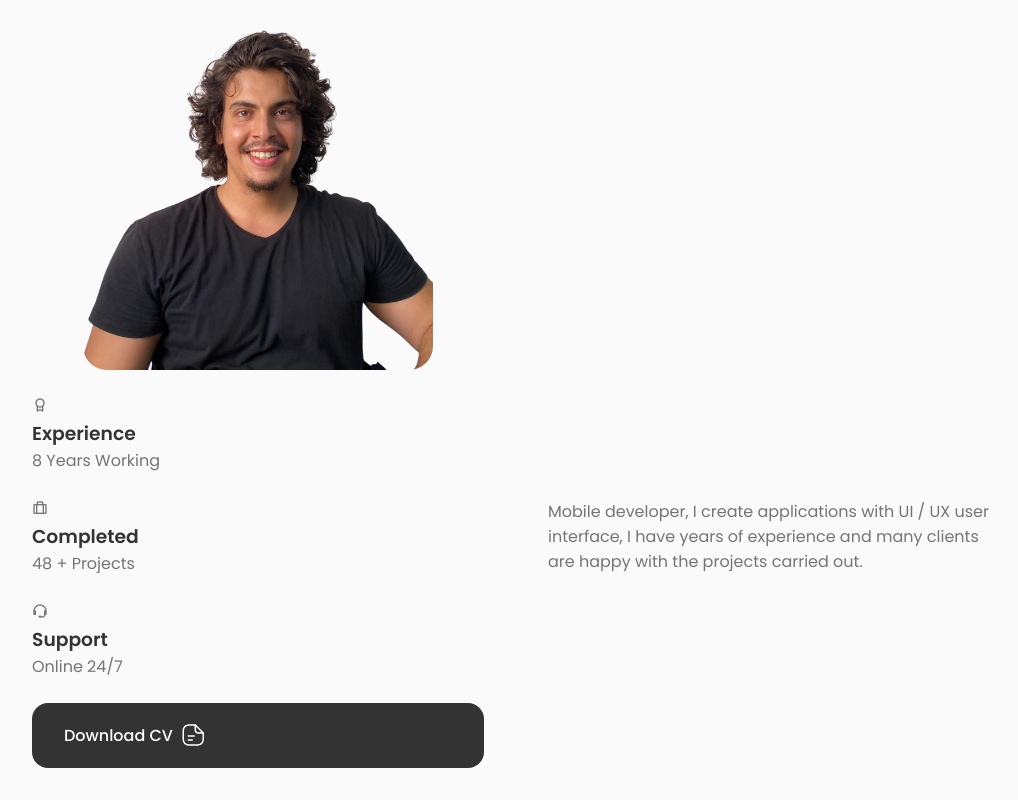
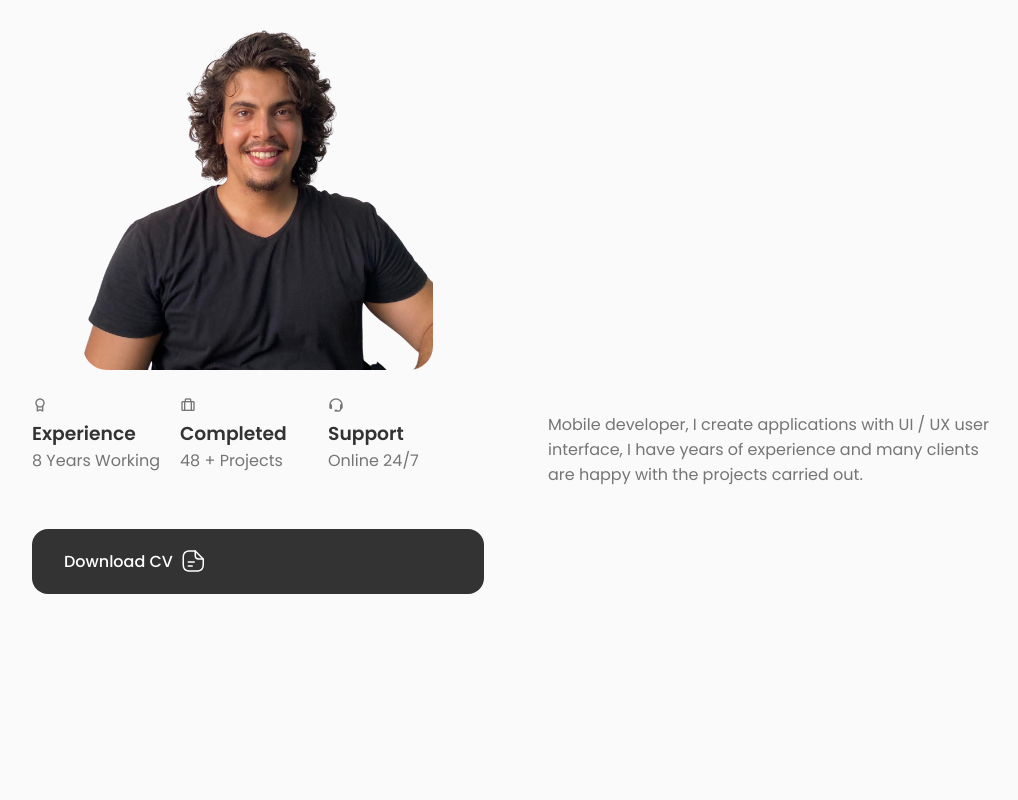
Before and after one commit to Mohamed-Aziz-Mhadhbi/mohamed-aziz-mhadhbi.github.io, a React (Create React App) app: page / in a window 1280 px wide. Shown: the part 1168-1968 px from the top of the page, without its empty margins (124-1142 px from the left). After the commit the page ends 1794 px from the top, so only its background shows below. Built offline with nearby package versions, Linux system fonts and the light colour scheme.

Commit message:
about__info

```diff
--- a/src/components/about/about.css
+++ b/src/components/about/about.css
@@ -9,3 +9,9 @@
     border-radius: 1.5rem;
     justify-self: center;
 }
+
+.about__info {
+    grid-template-columns: repeat(3, 140px);
+    gap: 0.5rem;
+    margin-bottom: var(--mb-2);
+}
```
